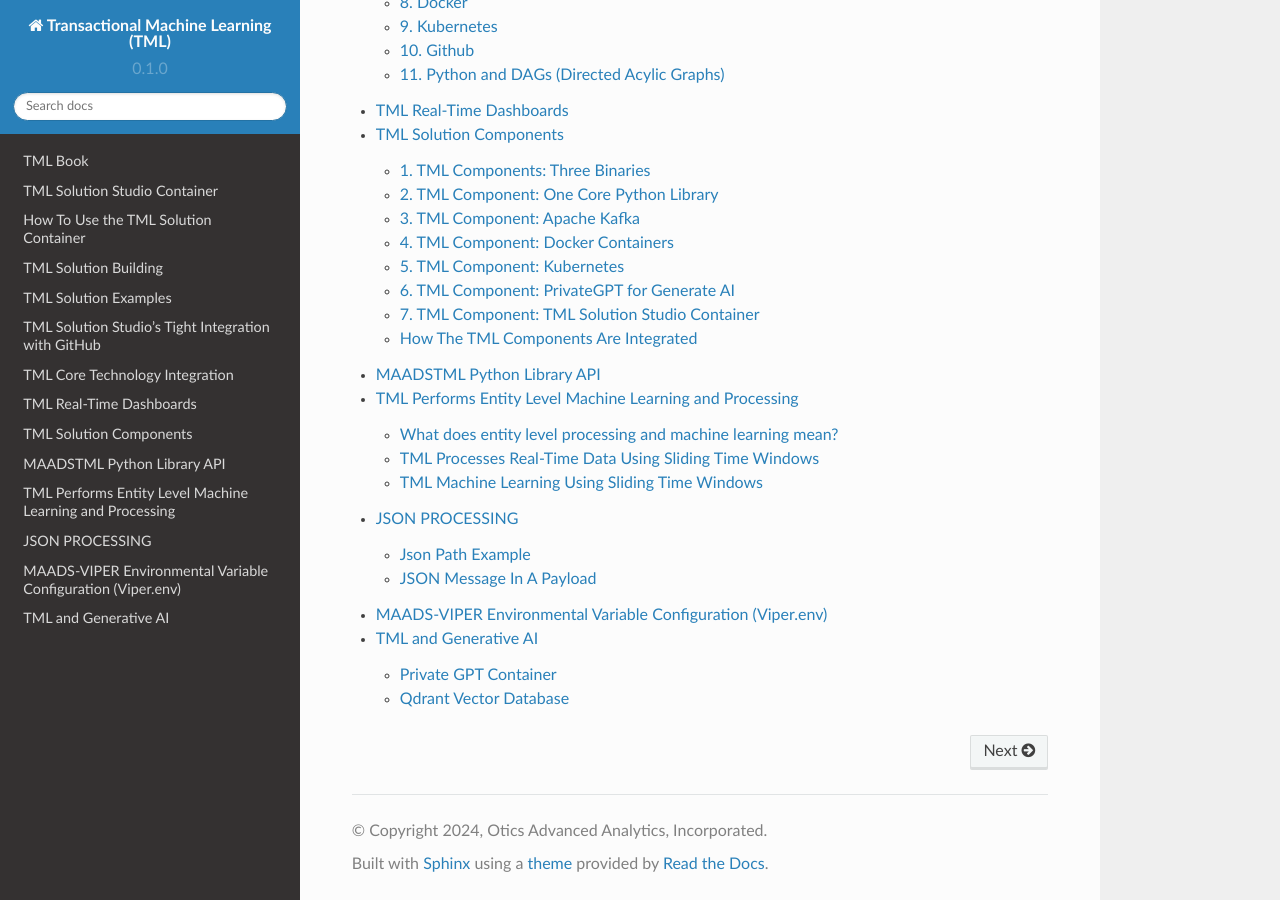
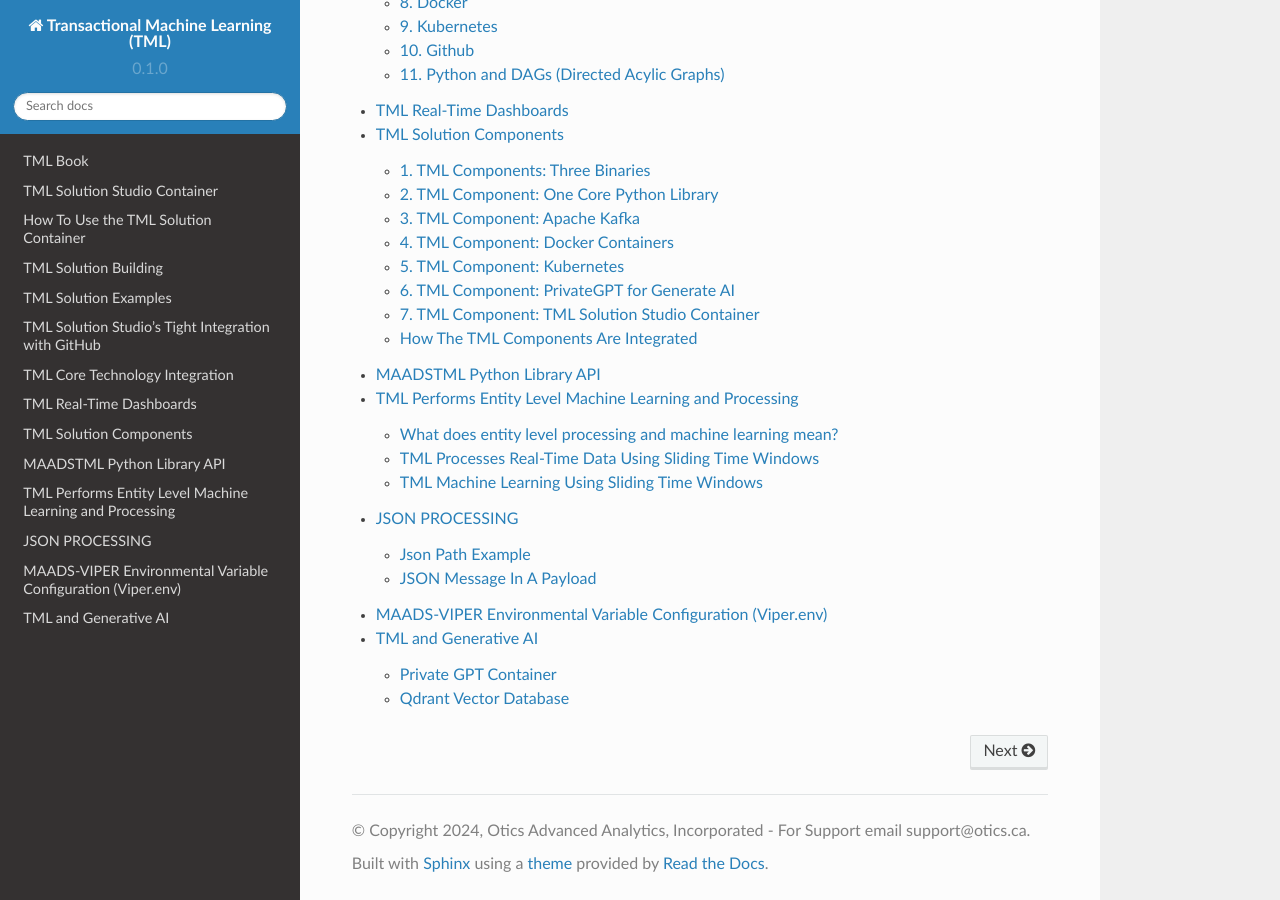
Before and after one commit to smaurice101/readthedocs, a Sphinx documentation site: the page built from docs/source/index.rst, in a window 1280 px wide and 900 px high, scrolled down 2223 px. Built offline with Sphinx 7.4.7 and the Read the Docs theme 2.0.0, drawn with Linux system fonts in a browser that asks for light colours.

Commit message:
Update conf.py

```diff
--- a/docs/source/conf.py
+++ b/docs/source/conf.py
@@ -3,7 +3,7 @@
 # -- Project information
 
 project = 'Transactional Machine Learning (TML)'
-copyright = '2024, Otics Advanced Analytics, Incorporated'
+copyright = '2024, Otics Advanced Analytics, Incorporated - For Support email support@otics.ca'
 author = 'Sebastian Maurice'
 
 release = '0.1'
```
